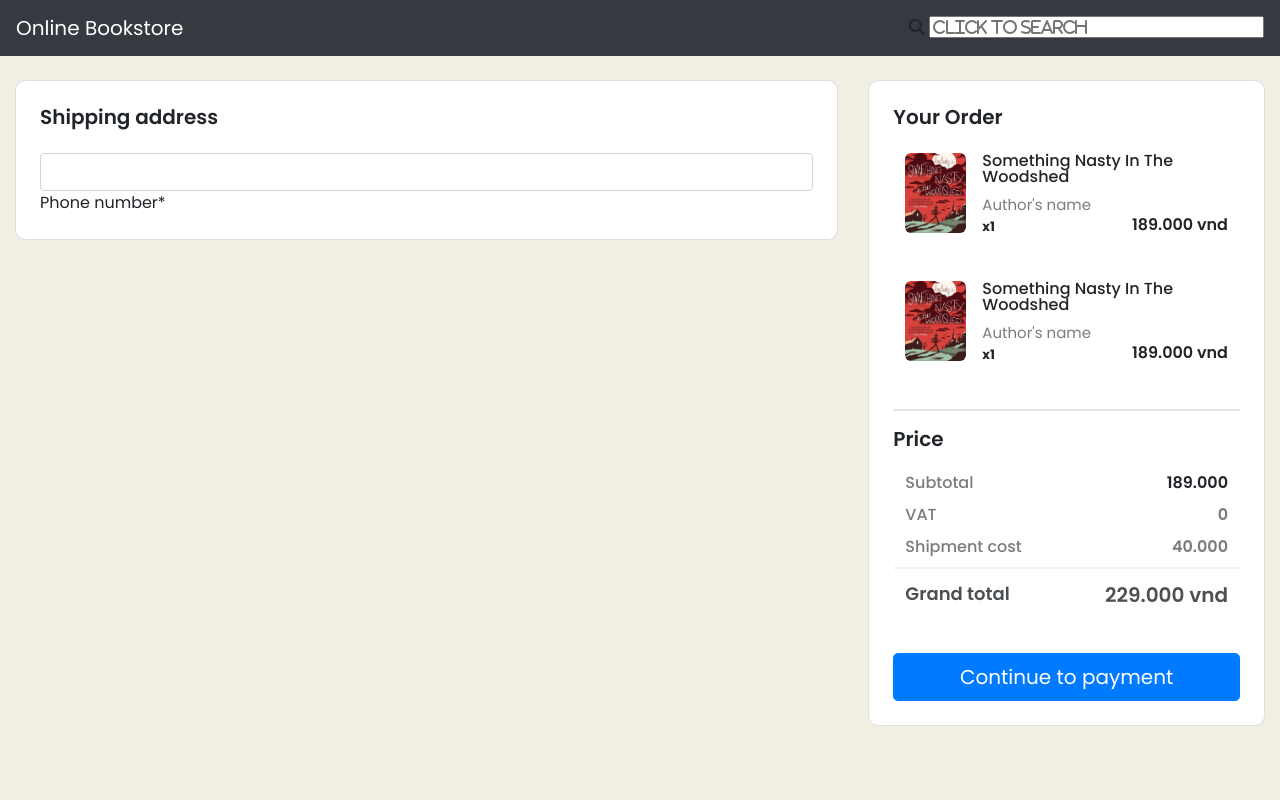
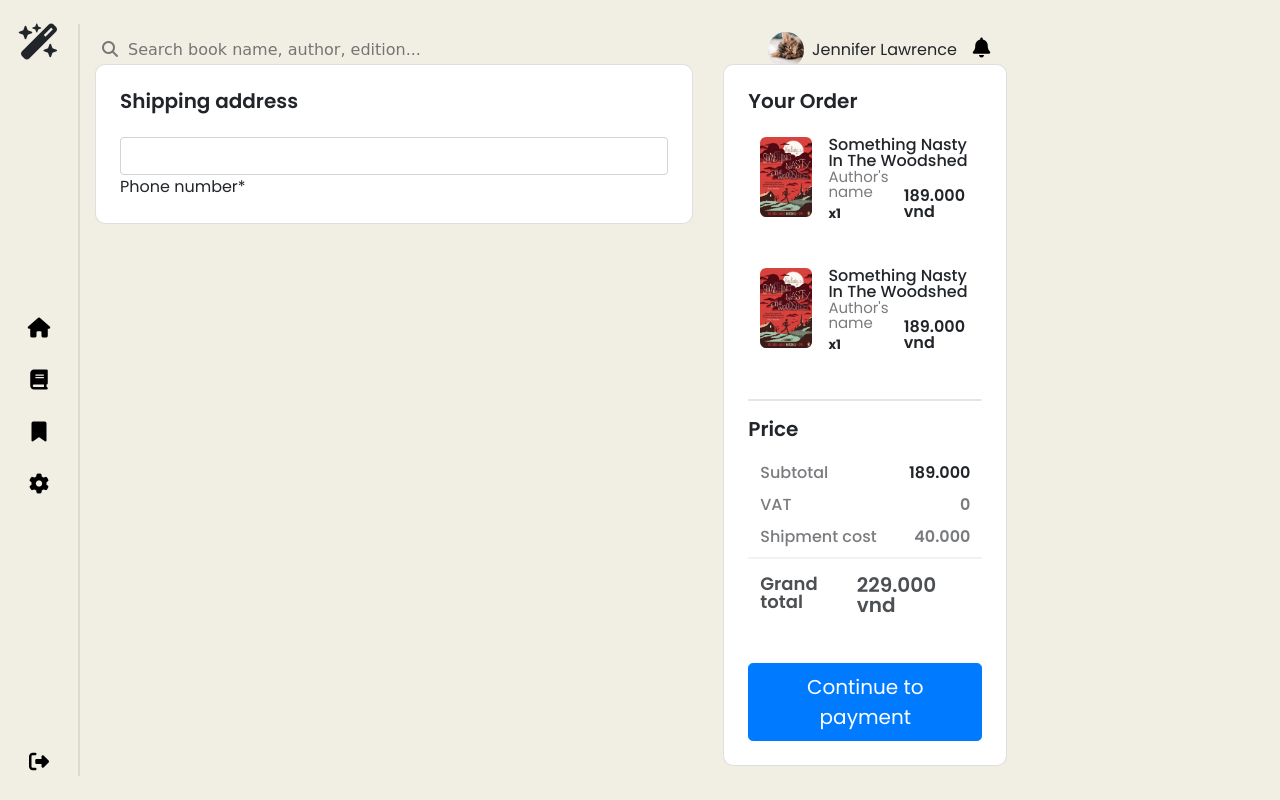
Before and after one commit to vinhnhan576/EcommerceWebProject, a Django app: page /checkout/ in a window 1280 px wide. Run offline with Django 4.2, Linux system fonts and the light colour scheme; some libraries are stand-ins or nearby versions.

Commit message:
add sidebar navbar

```diff
--- /dev/null
+++ b/static/css/base.css
@@ -0,0 +1,62 @@
+.sidebar {
+    width: 80px;
+    border-right: 2px solid #dcd9ce;
+    z-index: 1;
+    top: 0;
+    left: 0;
+}
+
+a>i {
+    color: #000;
+    font-size: 20px;
+}
+
+.sidebar #logo {
+    font-size: 36px;
+}
+
+.main-content {
+
+}
+
+.navbar {
+    height: 40px;
+}
+
+.search-box {
+    width: 656px;
+}
+
+.search-box .search {
+    appearance: none;
+    border: none;
+    background: none;
+    font-size: 16px;
+    color: #777;
+}
+
+.search-box .search:hover i {
+    color: #000;
+    cursor: pointer;
+}
+
+.search-box > input {
+    font-family: 'Cabin', cursive;
+    flex: 1;
+    border: none;
+    outline: none;
+    font-size: 16px;
+    padding-left: 4px;
+    width: 400px;
+    background-color: #f1efe3;
+}
+
+.profile-pic {
+    margin-left: 16px;
+    margin-right: 8px;
+    vertical-align: middle;
+    width: 36px;
+    height: 36px;
+    border-radius: 50%;
+    object-fit: cover;
+}
--- a/templates/base.html
+++ b/templates/base.html
@@ -5,50 +5,126 @@
   <head>
     <!-- Required meta tags -->
     <meta charset="utf-8" />
-		<meta name="viewport" content="width=device-width, initial-scale=1, shrink-to-fit=no" />
+    <meta
+      name="viewport"
+      content="width=device-width, initial-scale=1, shrink-to-fit=no"
+    />
 
     <!-- Bootstrap CSS -->
     <link
       rel="stylesheet"
+      href="https://cdnjs.cloudflare.com/ajax/libs/font-awesome/6.4.0/css/all.min.css"
+      integrity="sha512-iecdLmaskl7CVkqkXNQ/ZH/XLlvWZOJyj7Yy7tcenmpD1ypASozpmT/E0iPtmFIB46ZmdtAc9eNBvH0H/ZpiBw=="
+      crossorigin="anonymous"
+      referrerpolicy="no-referrer"
+    />
+    <link
+      rel="stylesheet"
       href="https://stackpath.bootstrapcdn.com/bootstrap/4.4.1/css/bootstrap.min.css"
       integrity="sha384-Vkoo8x4CGsO3+Hhxv8T/Q5PaXtkKtu6ug5TOeNV6gBiFeWPGFN9MuhOf23Q9Ifjh"
-			crossorigin="anonymous" />
-
-		<link rel="stylesheet" type="text/css" href="{% static 'css/_base.css' %}" />
-
+      crossorigin="anonymous"
+    />
+    <link
+      rel="stylesheet"
+      type="text/css"
+      href="{% static 'css/_base.css' %}"
+    />
+    <link rel="stylesheet" type="text/css" href="{% static 'css/base.css' %}" />
     <title>Online Bookstore</title>
+    <style type="text/css">
+      html,
+      body {
+        height: 100%;
+      }
+    </style>
   </head>
 
   <body>
-		<!--Nav Bar-->
-		<nav class="navbar navbar-dark bg-dark">
-			<a class="navbar-brand" href="{% url 'list' %}">Online Bookstore</a>
-			<div class="mx-auto" style="width: 10px"></div>
+    <div class="container-fluid h-100 pt-4 pb-4">
+      <div class="row h-100">
+        <!-- Sidebar main -->
+        <div class="sidebar d-flex justify-content-between flex-column">
+          <!-- Logo -->
+          <div class="d-flex justify-content-center" id="logo">
+            <i class="fa-solid fa-wand-magic-sparkles"></i>
+          </div>
+          <!-- Sidebar -->
+          <div class="d-flex flex-column align-items-center">
+            <a href="#">
+              <i class="fa-solid fa-house p-3"></i>
+            </a>
+            <a href="#">
+              <i class="fa-solid fa-book p-3"></i>
+            </a>
+            <a href="#">
+              <i class="fa-solid fa-bookmark p-3"></i>
+            </a>
+            <a href="#">
+              <i class="fa-solid fa-gear p-3"></i>
+            </a>
+          </div>
+          <!-- Logout -->
+          <div class="d-flex justify-content-center">
+            <a href="#">
+              <i class="fa-solid fa-right-from-bracket"></i>
+            </a>
+          </div>
+        </div>
+        <!-- Main content -->
+        <div class="main-content d-flex flex-column">
+          <!-- Navbar -->
+          <div class="navbar d-flex justify-content-between flex-row">
+            <form class="d-flex search-box align-items-center flex-row">
+              <button class="search">
+                <i class="fa-solid fa-magnifying-glass"></i>
+              </button>
+              <input
+                type="text"
+                name=""
+                id=""
+                placeholder="Search book name, author, edition..."
+                required
+              />
+            </form>
+            <div class="d-flex flex-row align-items-center">
+              <div class="d-flex align-items-center">
+                <div class="flex-shrink-0">
+                  <img
+                    src="{% static 'images/profile/download.jfif' %}/"
+                    alt=""
+                    class="profile-pic"
+                  />
+                </div>
+                <div class="flex-grow-1 ms-3">Jennifer Lawrence</div>
+              </div>
+              <a href="#" class="px-3">
+                <i class="fa-solid fa-bell"></i>
+              </a>
+            </div>
+          </div>
+          <div class="web container">
+            {% block content %} {% endblock content %}
+          </div>
+        </div>
+      </div>
+    </div>
 
-			<!-- search css -->
-			<form class="search" action="{% url 'search_results' %}" method="get">
-				<script src="https://kit.fontawesome.com/a076d05399.js"></script>
-				<link rel="stylesheet" href="{% static 'css/base.css' %}" />
-				<i class="fas fa-search"></i>
-				<input name="q" class="fas fa-search" type="text" autocomplete="off" placeholder="click to search" />
-			</form>
-		</nav>
-		<br />
-
-		<div class="web container">{% block content %} {% endblock content %}</div>
     <!-- Optional JavaScript -->
     <!-- jQuery first, then Popper.js, then Bootstrap JS -->
     <script
       src="https://code.jquery.com/jquery-3.4.1.slim.min.js"
       integrity="sha384-J6qa4849blE2+poT4WnyKhv5vZF5SrPo0iEjwBvKU7imGFAV0wwj1yYfoRSJoZ+n"
-			crossorigin="anonymous"></script>
+      crossorigin="anonymous"
+    ></script>
     <script
       src="https://cdn.jsdelivr.net/npm/popper.js@1.16.0/dist/umd/popper.min.js"
       integrity="sha384-Q6E9RHvbIyZFJoft+2mJbHaEWldlvI9IOYy5n3zV9zzTtmI3UksdQRVvoxMfooAo"
-			crossorigin="anonymous"></script>
+      crossorigin="anonymous"
+    ></script>
     <script
       src="https://stackpath.bootstrapcdn.com/bootstrap/4.4.1/js/bootstrap.min.js"
       integrity="sha384-wfSDF2E50Y2D1uUdj0O3uMBJnjuUD4Ih7YwaYd1iqfktj0Uod8GCExl3Og8ifwB6"
-			crossorigin="anonymous"></script>
+      crossorigin="anonymous"
+    ></script>
   </body>
 </html>
```
Also changed, not shown: static/images/profile/download.jfif (added). Lines whose indentation alone changed are shown as unchanged.
